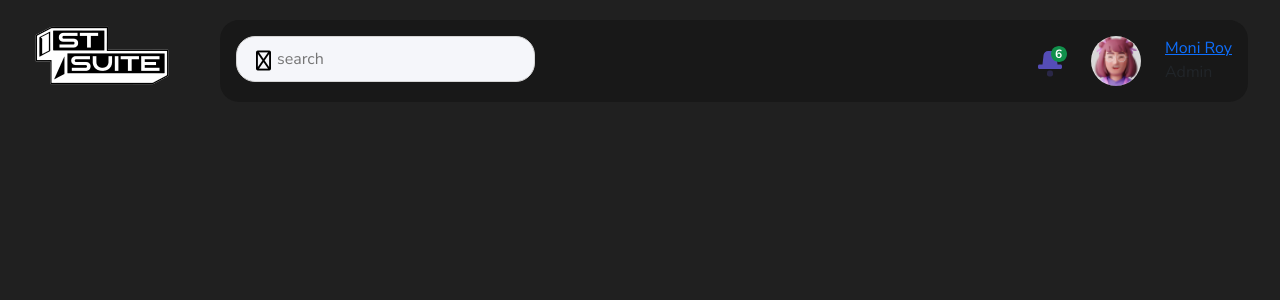
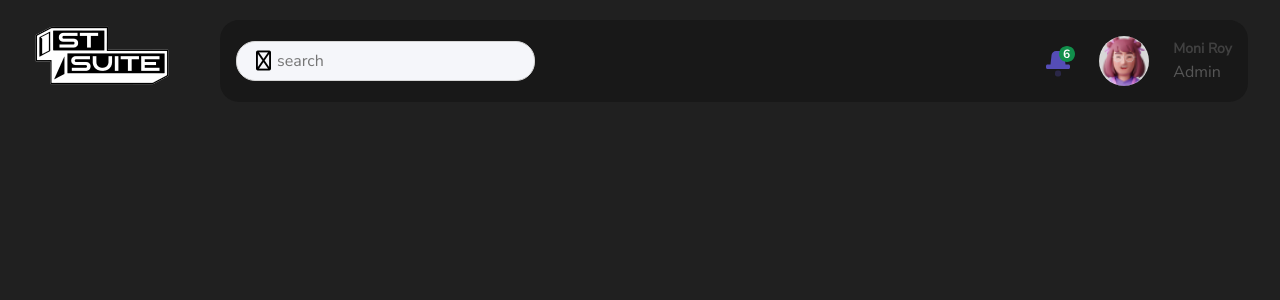
Before and after one commit to Hamza-Noah/Geek-Lab, a React (Vite) app: page / in a window 1280 px wide. Shown: the top 300 px of the page. Built offline with nearby package versions, Linux system fonts and the light colour scheme; a web font is replaced by a local one.

Commit message:
finished the navbar compnent

```diff
--- a/src/components/Navbar/Navbar.module.css
+++ b/src/components/Navbar/Navbar.module.css
@@ -1,5 +1,5 @@
-.navbar{
-  font-family: 'Nunito Sans', sans-serif;
+.navbar {
+  font-family: "Nunito Sans", sans-serif;
 }
 
 .actions {
@@ -11,6 +11,8 @@
 .search {
   position: relative;
   width: 30%;
+  display: flex;
+  align-items: center;
   input {
     width: 100%;
     border-radius: 19px;
@@ -18,7 +20,8 @@
     background: #f5f6fa;
     border: 0.6px solid #d5d5d5;
     border-radius: 19px;
-    padding: 10px 10px 10px 40px;
+    padding: 7px 7px 7px 40px;
+
 
   }
   &::before {
@@ -42,3 +45,16 @@
   height: 50px;
   border-radius: 50%;
 }
+
+.username {
+  font-family: "Nunito Sans";
+  font-style: normal;
+  font-weight: 700;
+  font-size: 14px;
+  line-height: 19px;
+  text-decoration: none;
+  color: #404040;
+  & + p {
+    color: #565656;
+  }
+}
--- a/src/components/Navbar/Navbar.tsx
+++ b/src/components/Navbar/Navbar.tsx
@@ -23,7 +23,7 @@ export default function Navbar() {
             <div className="user d-flex">
               <img src={user} alt="user image" className={`${styles["user-image"]} me-lg-4`} />
               <div className="user-data">
-                <a href="#">Moni Roy</a>
+                <a className={`${styles.username}`} href="#">Moni Roy</a>
                 <p>Admin</p>
               </div>
             </div>
```
Also changed, not shown: src/index.css (line endings or trailing spaces).
